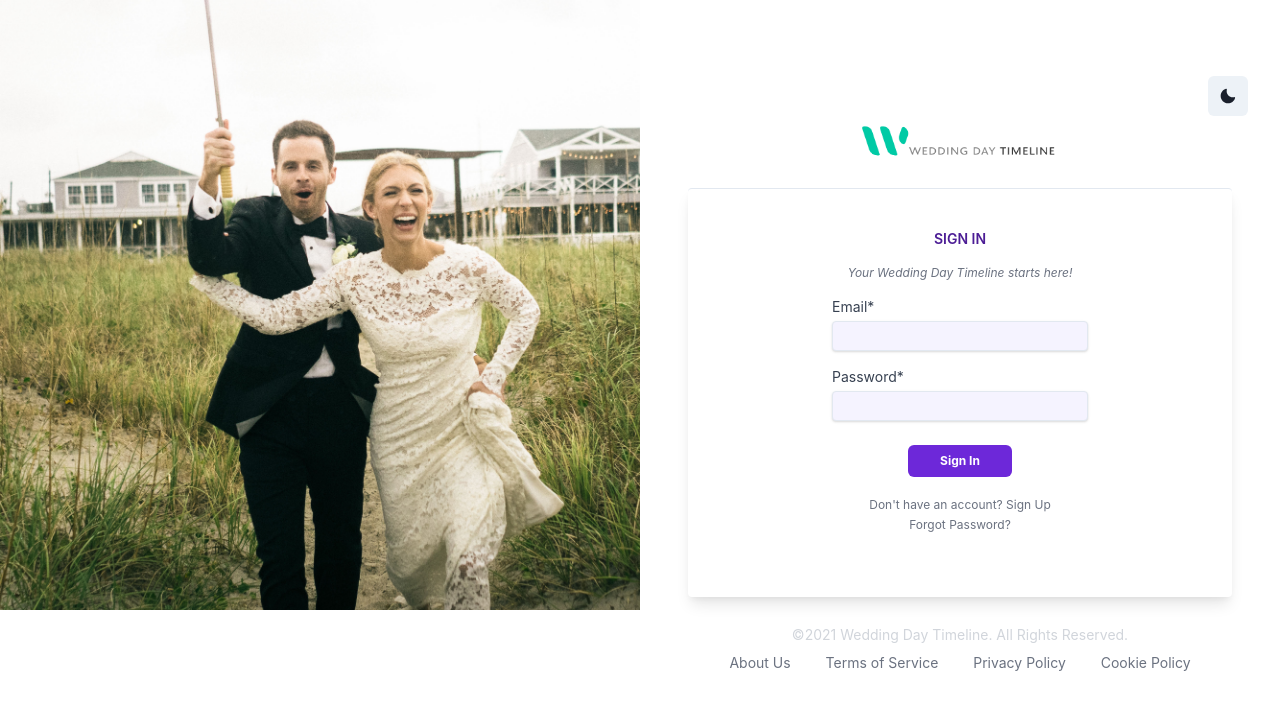
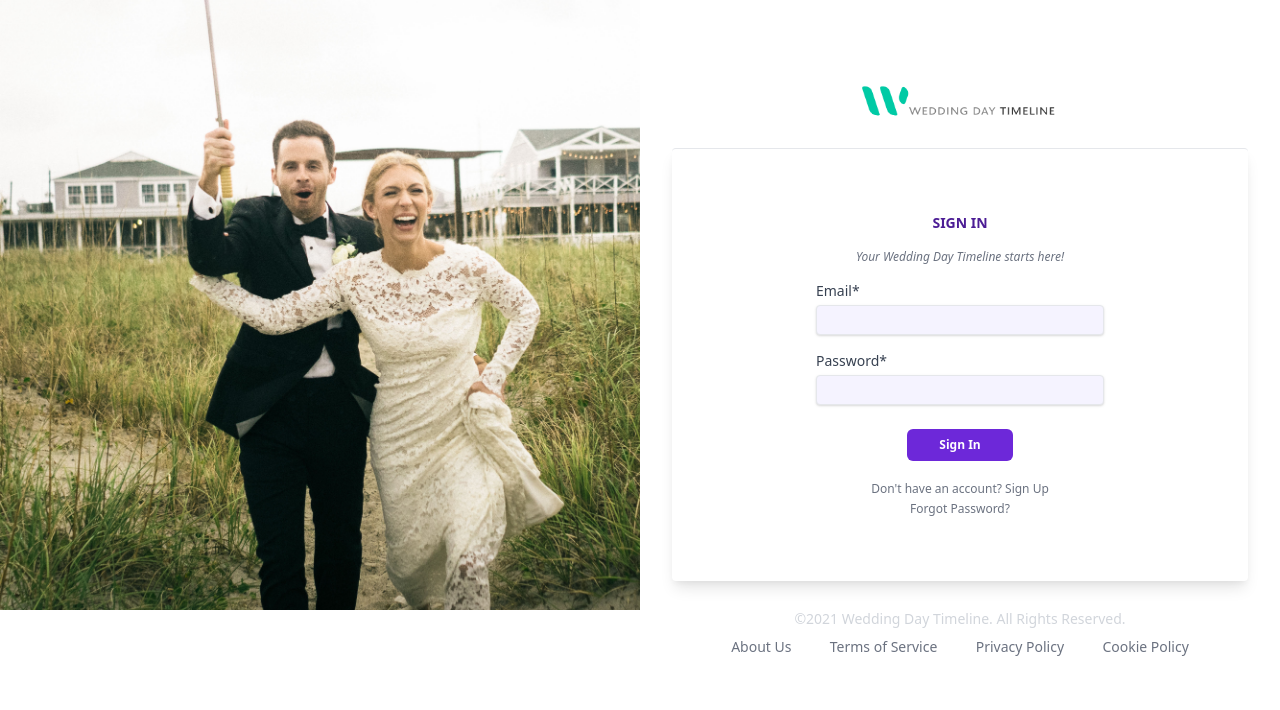
Before and after one commit to shoaibbadshah/NS-Internal, a Next.js app: page / in a window 1280 px wide. Shown: the top 710 px of the page. Built offline with nearby package versions, Linux system fonts and the light colour scheme.

Commit message:
Ns-internal after completion commit

```diff
--- a/components/DarkModeSwitch.js
+++ /dev/null
@@ -1,18 +0,0 @@
-import React from "react";
-import { useColorMode, IconButton } from "@chakra-ui/react";
-import { MoonIcon, SunIcon } from "@chakra-ui/icons";
-
-const DarkModeSwitch = () => {
-  const { colorMode, toggleColorMode } = useColorMode();
-  return (
-    <div>
-      <IconButton
-        aria-label="Toggle dark switch"
-        icon={colorMode === "dark" ? <SunIcon /> : <MoonIcon />}
-        onClick={toggleColorMode}
-      />
-    </div>
-  );
-};
-
-export default DarkModeSwitch;
--- a/package.json
+++ b/package.json
@@ -8,11 +8,6 @@
     "lint": "next lint"
   },
   "dependencies": {
-    "@chakra-ui/icons": "^1.1.1",
-    "@chakra-ui/react": "^1.7.1",
-    "@emotion/react": "^11.6.0",
-    "@emotion/styled": "^11.6.0",
-    "framer-motion": "^4.1.17",
     "next": "12.0.3",
     "react": "17.0.2",
     "react-dom": "17.0.2"
--- a/pages/_app.js
+++ b/pages/_app.js
@@ -1,12 +1,7 @@
-import "../styles/globals.css";
-import { ChakraProvider } from "@chakra-ui/react";
+import '../styles/globals.css'
 
 function MyApp({ Component, pageProps }) {
-  return (
-    <ChakraProvider>
-      <Component {...pageProps} />
-    </ChakraProvider>
-  );
+  return <Component {...pageProps} />
 }
 
-export default MyApp;
+export default MyApp
--- a/pages/forgot.js
+++ /dev/null
@@ -1,52 +0,0 @@
-import { EmailIcon } from "@chakra-ui/icons";
-import { Flex, Heading, Text } from "@chakra-ui/layout";
-import Image from "next/image";
-import Link from "next/link";
-
-export default function forgot() {
-  return (
-    <div className="relative">
-      <Image
-        layout="fill"
-        className="object-center opacity-40 object-cover pointer-events-none"
-        src="/tree.jpg"
-        alt="bg"
-      />
-      <div className="flex flex-col relative z-1 drop-shadow-3xl pt-14 items-center w-screen h-screen text-gray-700">
-        <form
-          className="flex flex-col bg-white rounded shadow-lg p-16 mt-12"
-          action=""
-        >
-          <div>
-            <Flex direction="column" align="center">
-              <EmailIcon fontSize={40} />
-              <Heading size="md">Forgot Password?</Heading>
-              <div className="max-w-xs text-center my-4">
-                <Text className="flex flex-wrap">
-                  Please enter the registered email and we will send you the
-                  reset link!
-                </Text>
-              </div>
-            </Flex>
-          </div>
-          <Flex flexDirection="column" align="center">
-            <input
-              className="flex items-center h-12 px-4 w-64 border mt-2 rounded focus:outline-none focus:ring-2"
-              placeholder="Enter Email"
-              type="text"
-            />
-
-            <button className="flex items-center justify-center h-12 px-6 w-64 bg-purple-600 mt-8 rounded font-semibold text-sm text-purple-100 hover:bg-purple-700">
-              Confirm
-            </button>
-            <Link href="/">
-              <button className="flex items-center justify-center h-12 px-6 w-64 bg-gray-200 mt-3 rounded font-semibold text-sm text-white-100 hover:bg-gray-300">
-                Go Back
-              </button>
-            </Link>
-          </Flex>
-        </form>
-      </div>
-    </div>
-  );
-}
--- a/pages/index.js
+++ b/pages/index.js
@@ -1,8 +1,6 @@
-import { Box, Flex } from "@chakra-ui/layout";
 import Head from "next/head";
 import Image from "next/image";
 import Link from "next/link";
-import DarkModeSwitch from "../components/DarkModeSwitch";
 
 export default function Home() {
   return (
@@ -14,7 +12,7 @@ export default function Home() {
       </Head>
 
       <div className="flex">
-        <div className="w-1/2 hidden lg:block md:h-full">
+        <div className="w-1/2 h-screen">
           <Image
             src="/login.jpg"
             alt="image"
@@ -25,15 +23,12 @@ export default function Home() {
           />
         </div>
 
-        <div className="flex justify-center lg:w-1/2 mt-0 xl:mt-16 m-auto">
-          <div className="w-full md:max-w-xl py-3">
-            <div className="flex justify-end">
-              <DarkModeSwitch />
-            </div>
+        <div className="w-1/2 flex justify-center mt-16">
+          <div className="w-full max-w-xl py-3">
             <div className="flex justify-center pb-3">
               <Image src="/logo.png" alt="logo" width={250} height={60} />
             </div>
-            <form className="bg-white shadow-lg lg:mx-4 rounded px-8 md:px-36 pb-8 mb-4 border-t">
+            <form className="bg-white shadow-lg rounded px-36 pt-6 pb-8 mb-4 border-t">
               <p className="text-center text-purple-900 pt-10 text-sm font-semibold">
                 SIGN IN
               </p>
@@ -78,11 +73,9 @@ export default function Home() {
                     Don&apos;t have an account? Sign Up
                   </p>
                 </Link>
-                <Link href="/forgot" passHref={true}>
-                  <p className="text-center text-xs mt-1 text-gray-500 hover:text-purple-700 cursor-pointer">
-                    Forgot Password?
-                  </p>
-                </Link>
+                <p className="text-center text-xs mt-1 text-gray-500">
+                  Forgot Password?
+                </p>
               </div>
             </form>
             <p className="text-center text-gray-300 text-sm pt-3">
--- a/pages/signUp.js
+++ b/pages/signUp.js
@@ -11,9 +11,10 @@ export default function signUp() {
           src="/bg.jpg"
           alt="bg"
         />
+        {/* <div className="relative z-1">my content</div> */}
 
-        <div className="relative z-1 sm:ml-16 md:ml-48 flex items-center h-screen w-1/2">
-          <div className="lg:w-1/2 bg-white rounded shadow-2xl p-8 m-4">
+        <div className="relative z-1 ml-48 flex items-center h-screen w-1/2">
+          <div className="w-1/2 bg-white rounded shadow-2xl p-8 m-4">
             <h1 className="block w-full text-center text-gray-800 text-2xl font-bold mb-6">
               Register
             </h1>
```
Also changed, not shown: public/tree.jpg (deleted), 1 other file (tests, documents, lock files or other folders).
